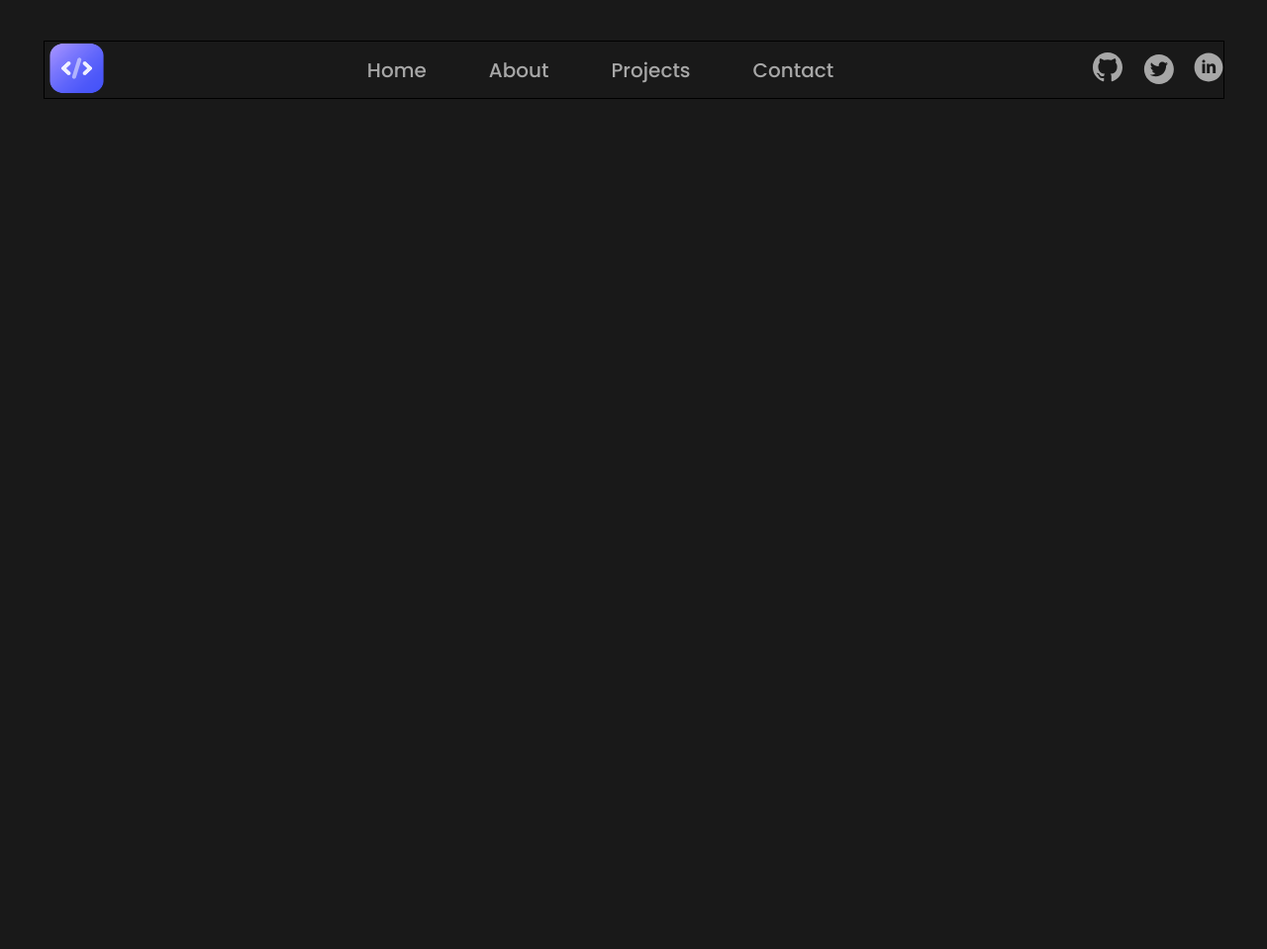
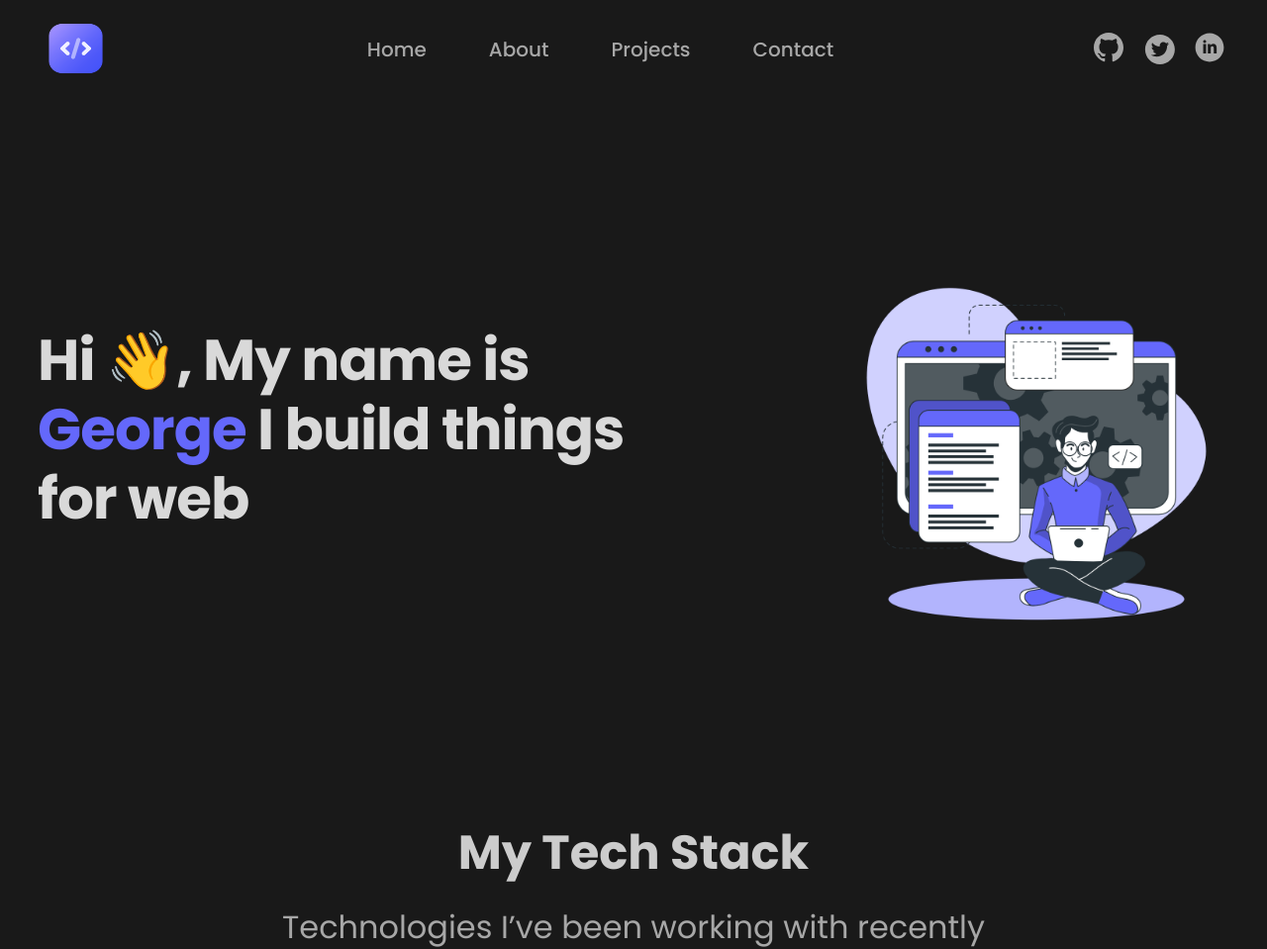
Before and after one commit to george37b/homework13, a plain HTML site: page index.html in a window 1280 px wide. Shown: the whole page at 99% size. Before the commit the page ends 800 px from the top, so only its background shows below. Drawn offline with Linux system fonts and the light colour scheme.

Commit message:
main-done

```diff
--- a/index.html
+++ b/index.html
@@ -32,5 +32,24 @@
       </div>
       <img src="images/burger-menu.svg" alt="menu" class="burger-menu" />
     </header>
+    <main>
+      <div class="text-wrapper">
+        <div>
+          <h1>
+            Hi 👋, My name is <span class="span">George</span> I build things
+            for web
+          </h1>
+        </div>
+        <div>
+          <img src="images/programming-pic.png" alt="pic" class="programming" />
+        </div>
+      </div>
+    </main>
+    <div class="skills-section">
+      <div>
+        <h2>My Tech Stack</h2>
+        <h4 class="Tech">Technologies I’ve been working with recently</h4>
+      </div>
+    </div>
   </body>
 </html>
--- a/scss/_header.scss
+++ b/scss/_header.scss
@@ -1,13 +1,16 @@
+@mixin d-flex($justifycontent, $alignItems) {
+  display: flex;
+  justify-content: space-between;
+  align-items: center;
+}
+
 header {
   max-width: 1193px;
   width: 100%;
   height: 59px;
-  border: 1px solid;
-  display: flex;
-  justify-content: space-between;
-  align-items: center;
   margin: auto;
-  margin-top: 41px;
+  padding-top: 41px;
+  @include d-flex(space-between, center);
   .nav-list {
     display: flex;
     column-gap: 63px;
@@ -35,6 +38,7 @@ header {
 @media (max-width: 500px) {
   header {
     padding: 0px 10px;
+    padding-top: 30px;
     .nav-list {
       display: none;
     }
--- /dev/null
+++ b/scss/_hero.scss
@@ -0,0 +1,45 @@
+@mixin d-flex($justifycontent, $alignItems) {
+  display: flex;
+  justify-content: space-between;
+  align-items: center;
+}
+main {
+  .text-wrapper {
+    max-width: 1204px;
+    width: 100%;
+    height: 350px;
+    margin: 220px auto;
+    @include d-flex(space-between, center);
+    .programming {
+      width: 390px;
+    }
+    h1 {
+      width: 636px;
+      height: 250px;
+      font-size: 58px;
+      font-weight: 700;
+      line-height: 70px;
+      letter-spacing: -1px;
+      text-align: left;
+      color: #d9d9d9;
+      .span {
+        color: #6468fb;
+      }
+    }
+  }
+}
+@media (max-width: 500px) {
+  .text-wrapper {
+    flex-direction: column;
+    gap: 50px;
+    .programming {
+      width: 350px;
+    }
+    h1 {
+      width: 363px;
+      font-size: 44px;
+      height: 200px;
+      text-align: center;
+    }
+  }
+}
--- a/scss/main.scss
+++ b/scss/main.scss
@@ -1,8 +1,33 @@
 @import "./reset";
 @import url("https://fonts.googleapis.com/css2?family=Poppins:ital,wght@0,100;0,200;0,300;0,400;0,500;0,600;0,700;0,800;0,900;1,100;1,200;1,300;1,400;1,500;1,600;1,700;1,800;1,900&display=swap");
 @import "./header";
+@import "./hero";
 
 body {
   font-family: "Poppins", sans-serif;
   background-color: #191919;
 }
+.skills-section {
+  display: flex;
+  justify-content: center;
+  align-items: center;
+
+  h2 {
+    font-size: 48px;
+    font-weight: 700;
+    line-height: 26px;
+    letter-spacing: 0px;
+    text-align: center;
+    margin-bottom: 49px;
+    color: #cccccc;
+  }
+  .Tech {
+    font-size: 32px;
+    font-weight: 400;
+    line-height: 26px;
+    letter-spacing: 0px;
+    text-align: center;
+    color: #a7a7a7;
+    width: 719px;
+  }
+}
```
Also changed, not shown: css/main.css, images/programming-pic.png (added).
